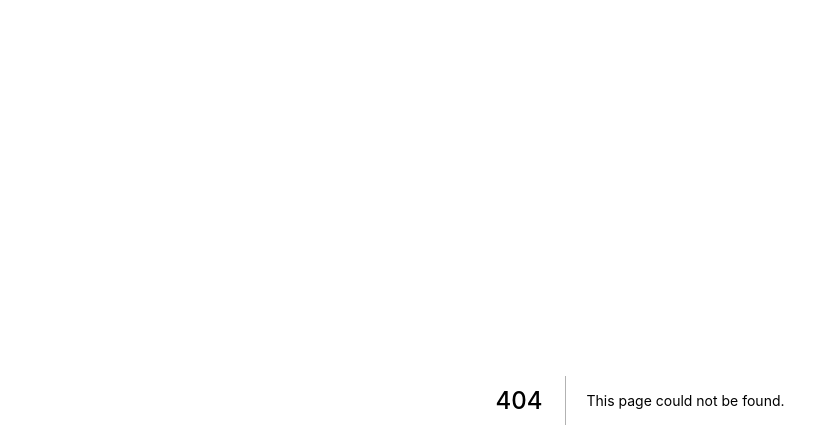
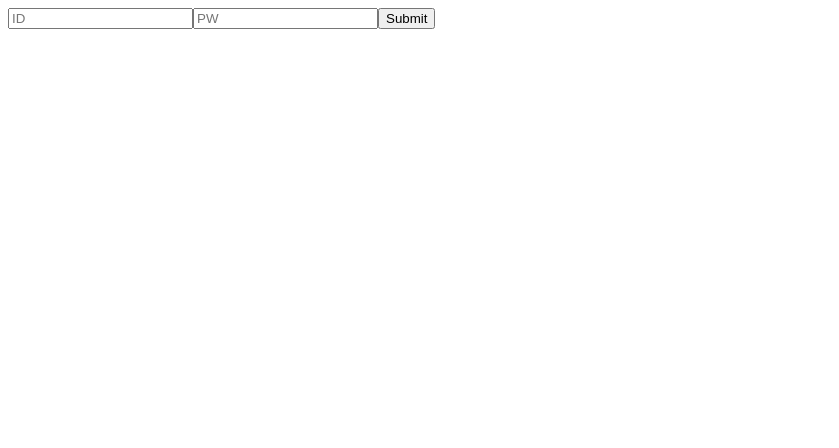
Before and after one commit to G-A-L-E/FrontEnd, a Next.js app in the folder gale/: page /login/LoginForm in a window 1280 px wide. Before the commit this address had no page. Shown: the top 448 px of the page, without its empty margins (0-839 px from the left). Built offline with nearby package versions, Linux system fonts and the light colour scheme.

Commit message:
20221012-LoginForm

```diff
--- a/gale/package.json
+++ b/gale/package.json
@@ -13,6 +13,7 @@
     "next": "12.3.1",
     "react": "18.2.0",
     "react-dom": "18.2.0",
+    "react-hook-form": "^7.37.0",
     "react-query": "^3.39.2",
     "styled-components": "^5.3.6"
   },
--- a/gale/pages/index.tsx
+++ b/gale/pages/index.tsx
@@ -1,7 +1,6 @@
 import type { NextPage } from 'next'
 import Head from 'next/head'
-import Image from 'next/image'
-import styles from '../styles/Home.module.css'
+import LoginForm from './login/LoginForm'
 
 const Home: NextPage = () => {
   return (
@@ -12,7 +11,7 @@ const Home: NextPage = () => {
         <link rel="icon" href="/favicon.ico" />
       </Head>
       <h1>login</h1>
-
+      <LoginForm/>
     </div>
   )
 }
--- /dev/null
+++ b/gale/pages/login/LoginForm.tsx
@@ -0,0 +1,51 @@
+import { useForm } from 'react-hook-form';
+
+export default function LoginForm() {
+    type HookFormTypes = {
+        id: string;
+        pw: string;
+    }
+    const { register, watch, handleSubmit, formState: { errors } } = useForm<HookFormTypes>();
+    console.log(watch());
+    return (
+        <form onSubmit={
+            handleSubmit(async (loginData) => await console.log(loginData))
+        }>
+            <input
+                {...register("id", {
+                    required: true,
+                    minLength: {
+                        value: 8,
+                        message: "아이디는 최소 8자 이상으로 입력하세요 !!"
+                    },
+                })}
+                type="text"
+                placeholder="ID"
+            />
+            <span>
+                {errors.id?.type === "required" && "아이디는 필수입니다"}
+                {errors.id?.type === "minLength" && errors.id.message}
+            </span>
+            <input
+                {...register("pw", {
+                    required: true,
+                    minLength: {
+                        value: 8,
+                        message: "비밀번호는 최소 8자 이상으로 입력하세요 !!"
+                    },
+                    maxLength: {
+                        value: 20,
+                        message: "20자 이하로 입력하세요 !!"
+                    }
+                })}
+                type="password"
+                placeholder="PW"
+            />
+            <span>
+                {errors.pw?.type === "required" && "비밀번호는 필수입니다"}
+                {errors.pw?.type === "minLength" && errors.pw.message}
+            </span>
+            <input type="submit" />
+        </form>
+    )
+}
```
Also changed, not shown: 2 other files (tests, documents, lock files or other folders).
